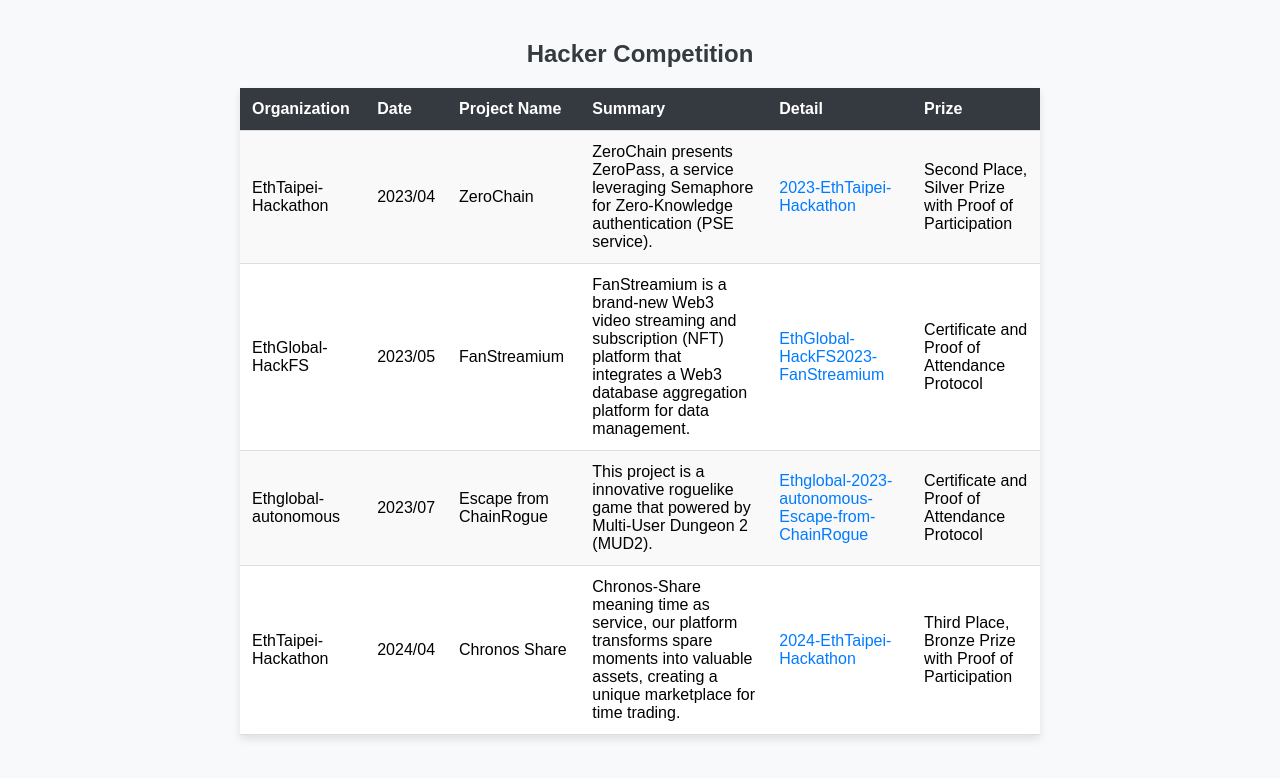
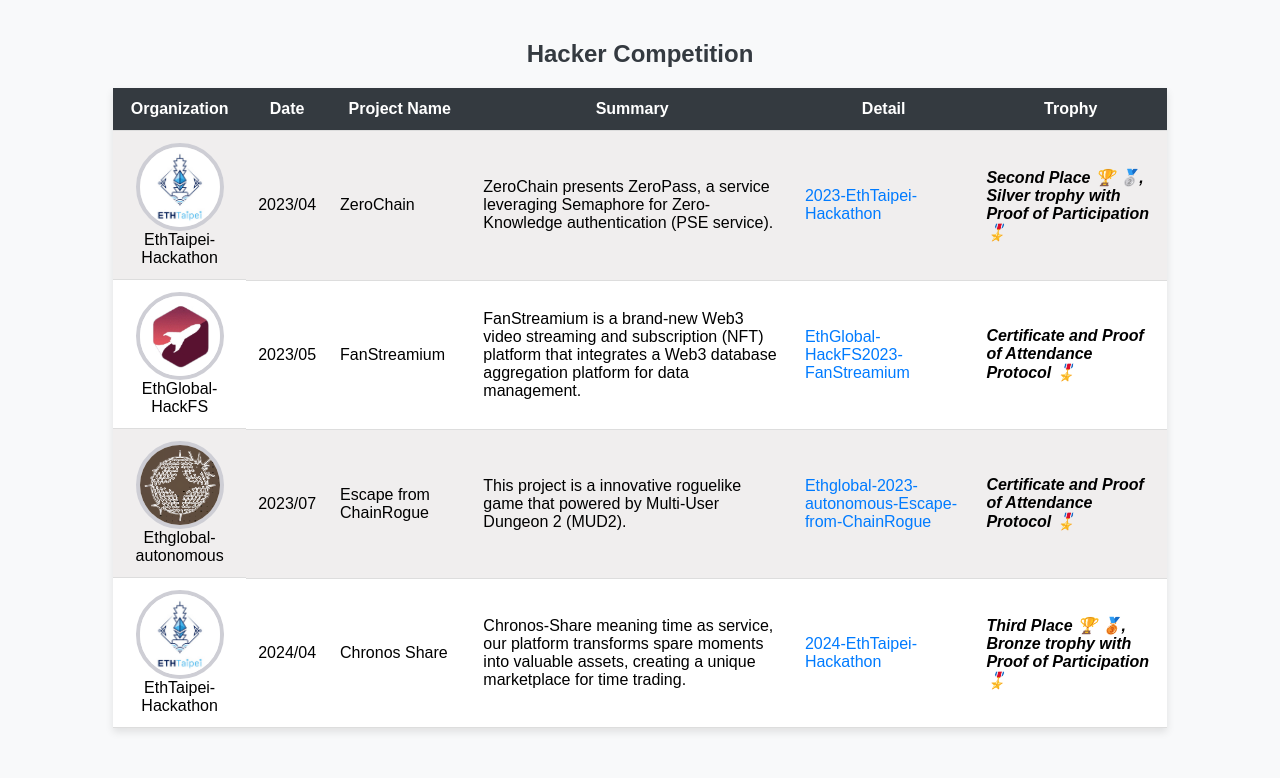
Before and after one commit to D50000/Bounty-Hunter, a plain HTML site: page index.html in a window 1280 px wide. Drawn offline with Linux system fonts and the light colour scheme.

Commit message:
Styling and visualization

```diff
--- a/index.html
+++ b/index.html
@@ -17,12 +17,20 @@
             <th>Project Name</th>
             <th>Summary</th>
             <th>Detail</th>
-            <th>Prize</th>
+            <th>Trophy</th>
           </tr>
         </thead>
         <tbody>
           <tr>
-            <td>EthTaipei-Hackathon</td>
+            <td class="org">
+              <img
+                style="height: auto"
+                alt=""
+                src="https://github.com/D50000/Bounty-Hunter/raw/main/assets/ethTaipei.jpg"
+                class="avatar"
+              />
+              EthTaipei-Hackathon
+            </td>
             <td>2023/04</td>
             <td>ZeroChain</td>
             <td>
@@ -34,10 +42,20 @@
                 2023-EthTaipei-Hackathon
               </a>
             </td>
-            <td>Second Place, Silver Prize with Proof of Participation</td>
+            <td class="trophy">
+              Second Place 🏆 🥈, Silver trophy with Proof of Participation 🎖️
+            </td>
           </tr>
           <tr>
-            <td>EthGlobal-HackFS</td>
+            <td class="org">
+              <img
+                style="height: auto"
+                alt=""
+                src="https://github.com/D50000/Bounty-Hunter/raw/main/assets/hackFS.jpg"
+                class="avatar"
+              />
+              EthGlobal-HackFS
+            </td>
             <td>2023/05</td>
             <td>FanStreamium</td>
             <td>
@@ -52,10 +70,20 @@
                 EthGlobal-HackFS2023-FanStreamium
               </a>
             </td>
-            <td>Certificate and Proof of Attendance Protocol</td>
+            <td class="trophy">
+              Certificate and Proof of Attendance Protocol 🎖️
+            </td>
           </tr>
           <tr>
-            <td>Ethglobal-autonomous</td>
+            <td class="org">
+              <img
+                style="height: auto"
+                alt=""
+                src="https://github.com/D50000/Bounty-Hunter/raw/main/assets/aw.jpg"
+                class="avatar"
+              />
+              Ethglobal-autonomous
+            </td>
             <td>2023/07</td>
             <td>Escape from ChainRogue</td>
             <td>
@@ -69,10 +97,20 @@
                 Ethglobal-2023-autonomous-Escape-from-ChainRogue
               </a>
             </td>
-            <td>Certificate and Proof of Attendance Protocol</td>
+            <td class="trophy">
+              Certificate and Proof of Attendance Protocol 🎖️
+            </td>
           </tr>
           <tr>
-            <td>EthTaipei-Hackathon</td>
+            <td class="org">
+              <img
+                style="height: auto"
+                alt=""
+                src="https://github.com/D50000/Bounty-Hunter/raw/main/assets/ethTaipei.jpg"
+                class="avatar"
+              />
+              EthTaipei-Hackathon
+            </td>
             <td>2024/04</td>
             <td>Chronos Share</td>
             <td>
@@ -83,7 +121,9 @@
             <td>
               <a href="https://github.com/D50000/">2024-EthTaipei-Hackathon</a>
             </td>
-            <td>Third Place, Bronze Prize with Proof of Participation</td>
+            <td class="trophy">
+              Third Place 🏆 🥉, Bronze trophy with Proof of Participation 🎖️
+            </td>
           </tr>
         </tbody>
       </table>
--- a/style.css
+++ b/style.css
@@ -19,7 +19,7 @@
 
 table {
   width: 100%;
-  max-width: 800px;
+  max-width: 85%;
   border-collapse: collapse;
   margin-bottom: 20px;
   background-color: #ffffff;
@@ -29,8 +29,27 @@
 th,
 td {
   padding: 12px;
-  text-align: left;
   border-bottom: 1px solid #ddd;
+}
+
+.org {
+  display: flex !important;
+  flex-direction: column;
+  align-items: center;
+  text-align: center;
+}
+
+.avatar {
+  width: 5rem;
+  height: 5rem;
+  border: 0.3rem solid rgb(206, 206, 213);
+  border-radius: 999px;
+  border-width: 0.25rem;
+}
+
+.trophy {
+  font-weight: bold;
+  font-style: italic;
 }
 
 th {
@@ -39,7 +58,7 @@
 }
 
 tr:hover {
-  background-color: #ffc107;
+  background-color: #ffc107 !important;
 }
 
 .center {
@@ -95,5 +114,5 @@
 }
 
 tbody tr:nth-child(odd) {
-  background-color: #f9f9f9;
+  background-color: #f0eeee;
 }
```
